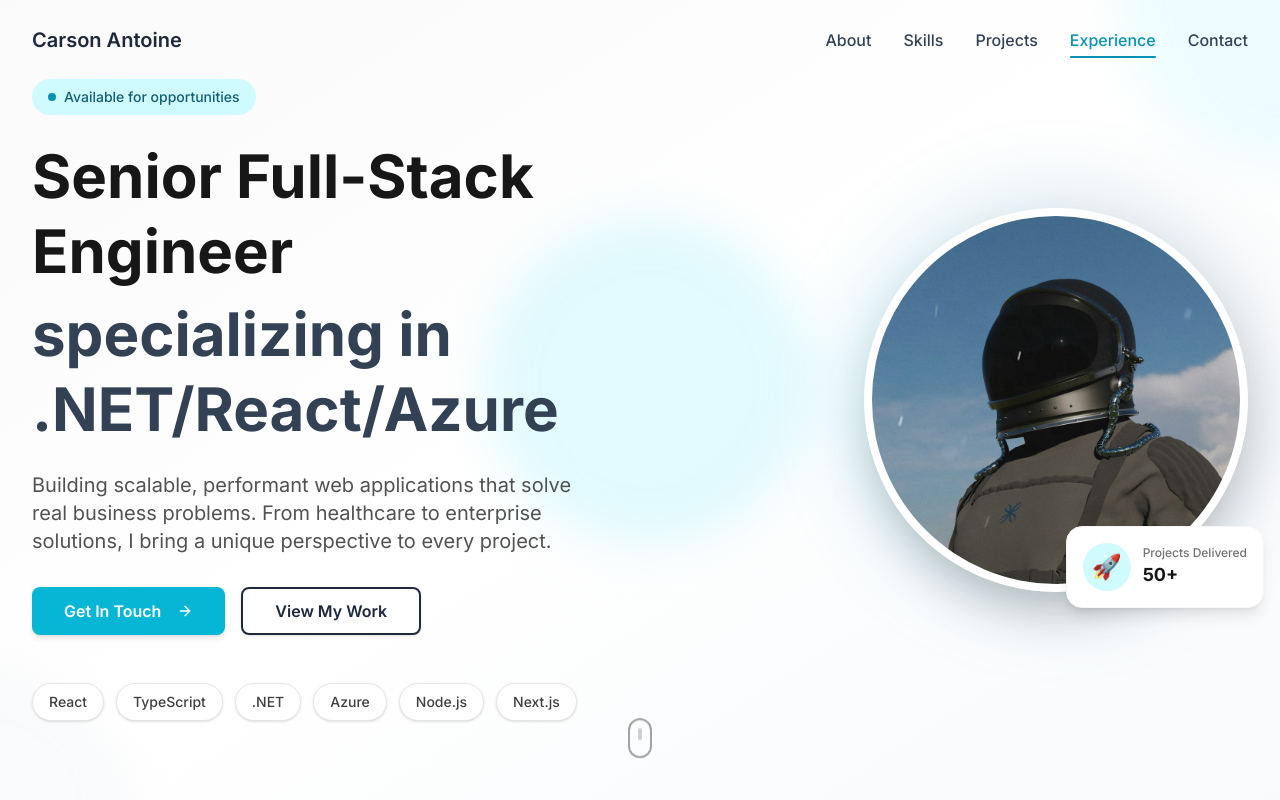
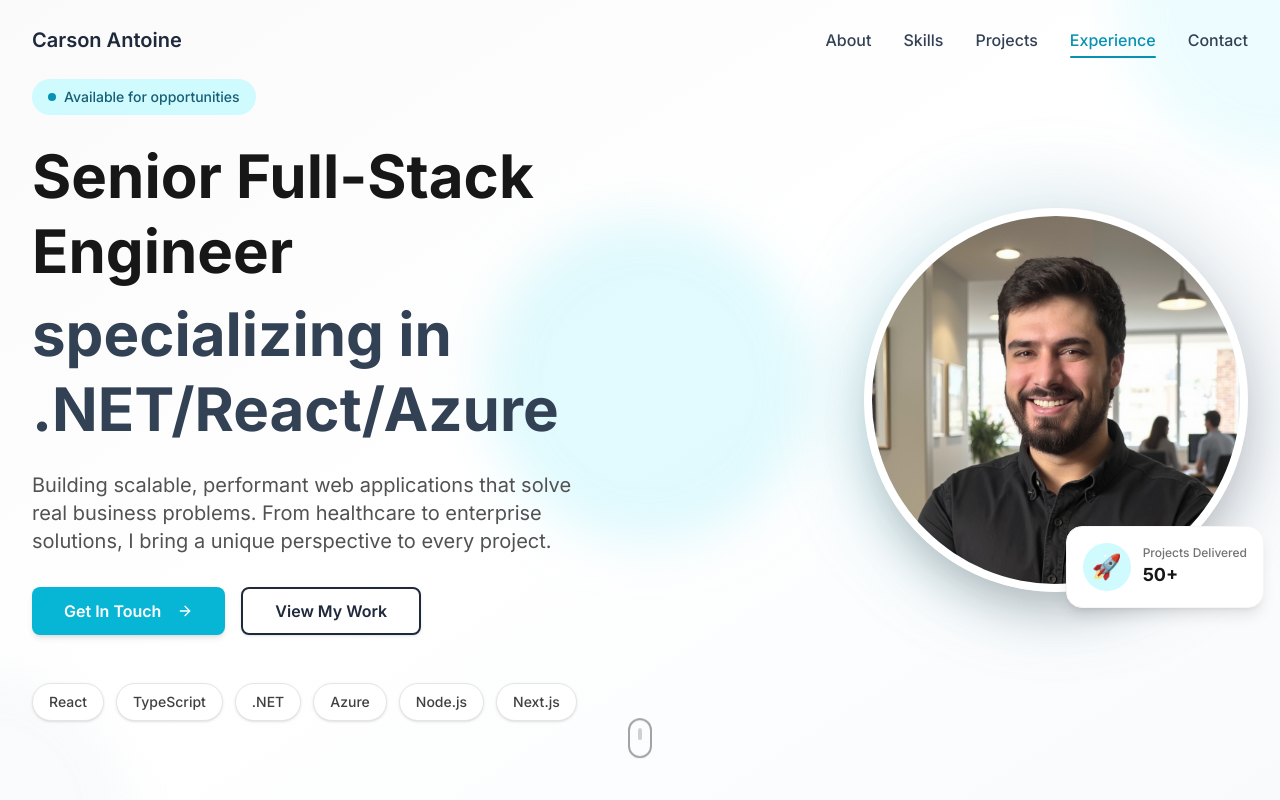
Before and after one commit to Carson0350/portfolio2025, a Next.js app: page / in a window 1280 px wide. Shown: the top 800 px of the page. Built offline with nearby package versions, Linux system fonts and the light colour scheme.

Commit message:
Update headshot image in hero component

```diff
--- a/components/hero.tsx
+++ b/components/hero.tsx
@@ -179,7 +179,7 @@ export function Hero() {
               {/* Image container */}
               <div className="relative w-64 h-64 sm:w-80 sm:h-80 lg:w-96 lg:h-96 rounded-full bg-gradient-to-br from-primary-100 to-accent-100 flex items-center justify-center shadow-2xl border-8 border-white overflow-hidden">
                 <Image
-                  src="/images/rootnot-creations-zT2RNiXf4a0-unsplash.jpg"
+                  src="/images/9e5b0345278c69c6.jpeg"
                   alt="Professional headshot of Carson Antoine, Full Stack Developer"
                   width={800}
                   height={800}
```
Also changed, not shown: public/images/9e5b0345278c69c6.jpeg (added).
